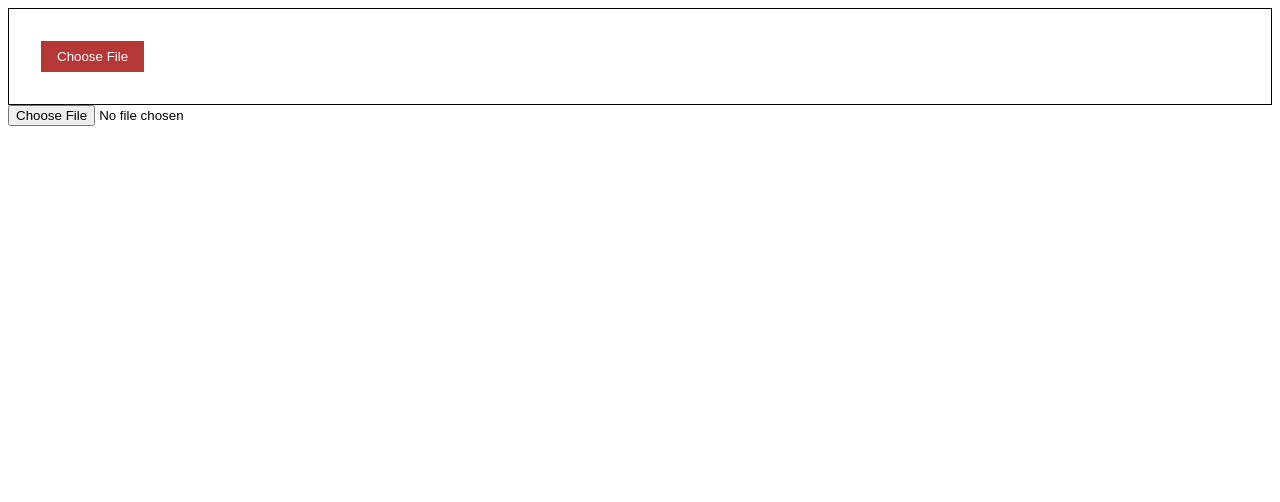
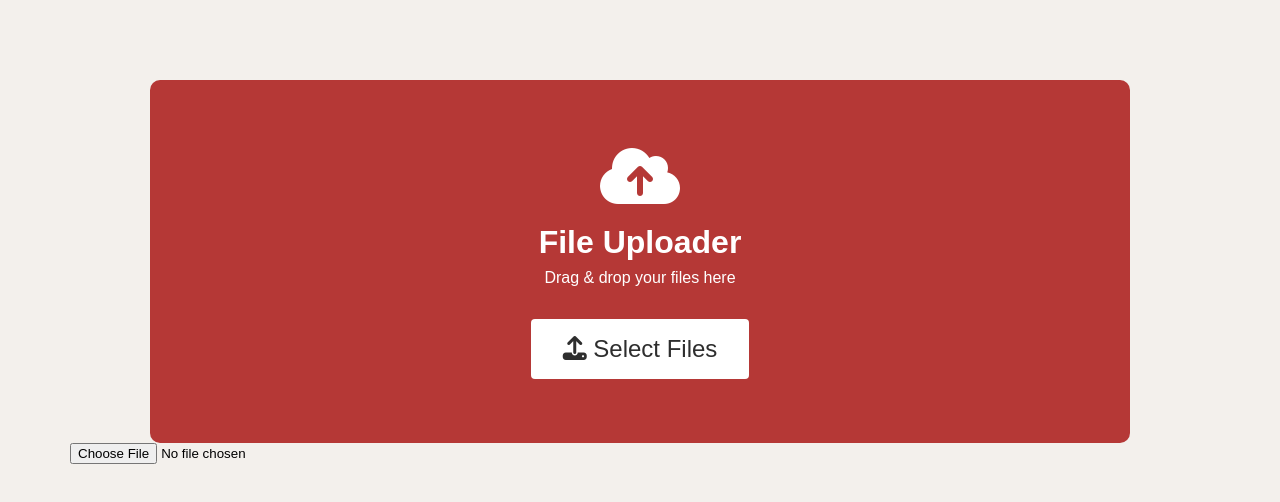
Before and after one commit to manualvarado22/file-upload-page, a plain HTML site: page index.html in a window 1280 px wide. Drawn offline with nearby package versions, Linux system fonts and the light colour scheme.

Commit message:
Design improvements
Font sizes, layout, colors, font awesome icons

```diff
--- a/index.html
+++ b/index.html
@@ -3,22 +3,41 @@
 <head>
     <meta charset="UTF-8">
     <meta name="viewport" content="width=device-width, initial-scale=1.0">
+
     <link rel="stylesheet" href="style.css">
+
+    <script src="https://kit.fontawesome.com/6c1d13d5aa.js" crossorigin="anonymous"></script>
 
     <title>Add Files Page</title>
 </head>
 <body>
+    <main>
+        <div class="container">
             <div class="file-drag-overlay"></div>
 
             <div class=file-upload-area>
+                <i class="file-upload-icon fa-solid fa-cloud-arrow-up"></i>
+
+                <h2>
+                    File Uploader
+                </h2>
+
+                <p>
+                    Drag & drop your files here
+                </p>
+
                 <button class="file-button">
-            Choose file
+                    <!-- <i class="fa-solid fa-magnifying-glass"></i> -->
+                    <i class="fa-solid fa-upload"></i>
+                    Select files
                 </button>
             </div>
 
             <form>
                 <input type="file" id="file">
             </form>
+        </div>
+    </main>
 
     <footer>
         <script src="https://code.jquery.com/jquery-3.6.3.min.js" integrity="sha256-pvPw+upLPUjgMXY0G+8O0xUf+/Im1MZjXxxgOcBQBXU=" crossorigin="anonymous"></script>
--- a/style.css
+++ b/style.css
@@ -1,3 +1,21 @@
+*,
+*::before,
+*::after {
+    margin: 0;
+    padding: 0;
+    box-sizing: border-box;
+}
+
+body {
+    background-color: #f3f0ec;
+    font-family: sans-serif;
+}
+
+.container {
+    max-width: 1140px;
+    margin: 0 auto;
+}
+
 .file-drag-overlay {
     background-color: pink;
     width: 100%;
@@ -11,16 +29,38 @@
 }
 
 .file-upload-area {
-    padding: 2rem;
-    border: 1px solid #000;
+    background-color: #b53836;
+    color: #ffffff;
+    max-width: 980px;
+    margin-top: 5rem;
+    margin-left: auto;
+    margin-right: auto;
+    padding: 4rem 2rem;
+    border-radius: 10px;
+    text-align: center;
+}
+
+.file-upload-area h2 {
+    margin-top: 1rem;
+    margin-bottom: 0.5rem;
+    font-size: 2rem;
+}
+
+.file-upload-area p {
+    margin-bottom: 2rem;
+}
+
+.file-button {
+    background-color: #ffffff;
+    color: #2e2e2e;
+    padding: 1rem 2rem;
+    border: initial;
+    border-radius: 4px;
+    font-size: 1.5rem;
+    text-transform: capitalize;
     cursor: pointer;
 }
 
-.file-button {
-    background-color: #b53836;
-    color: #ffffff;
-    padding: 0.5rem 1rem;
-    border: initial;
-    text-transform: capitalize;
-    cursor: pointer;
+.file-upload-icon {
+    font-size: 4rem;
 }
```
Lines whose indentation alone changed are shown as unchanged.
